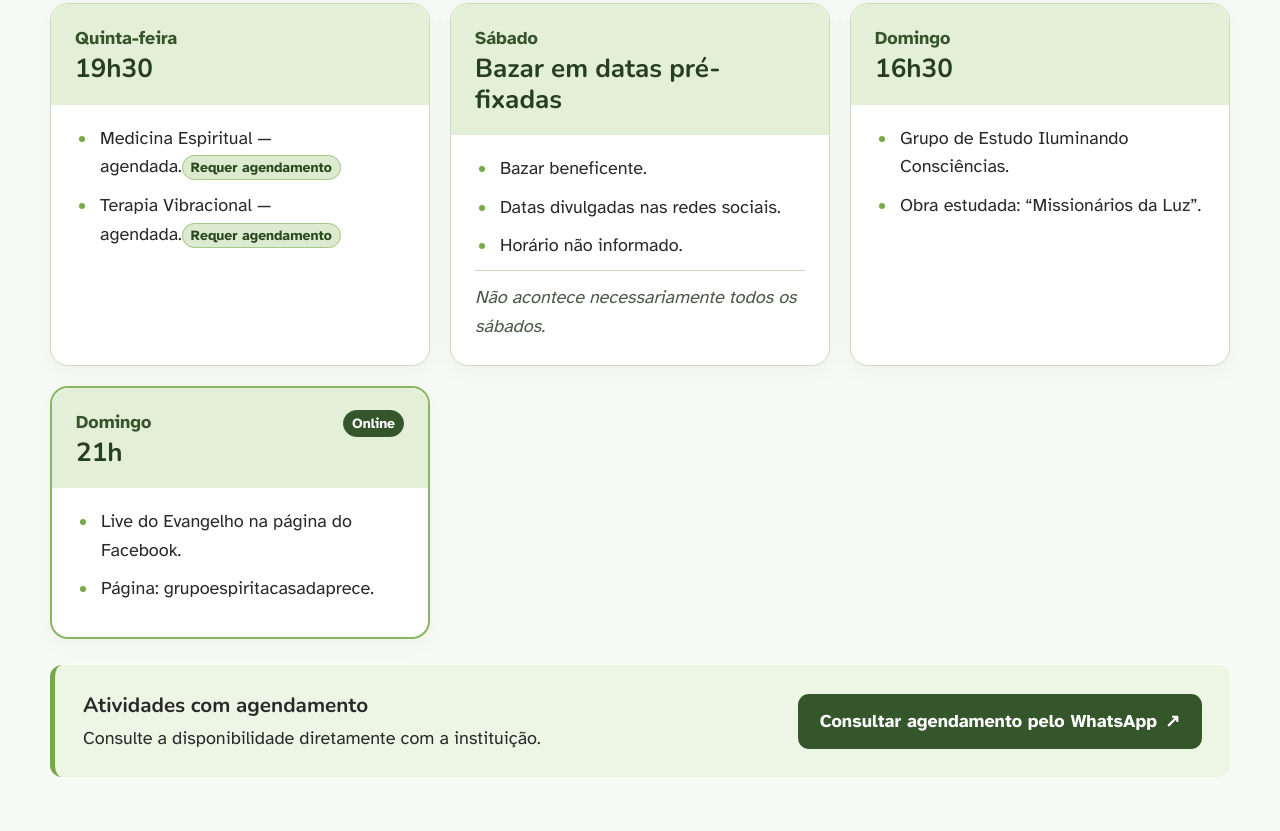
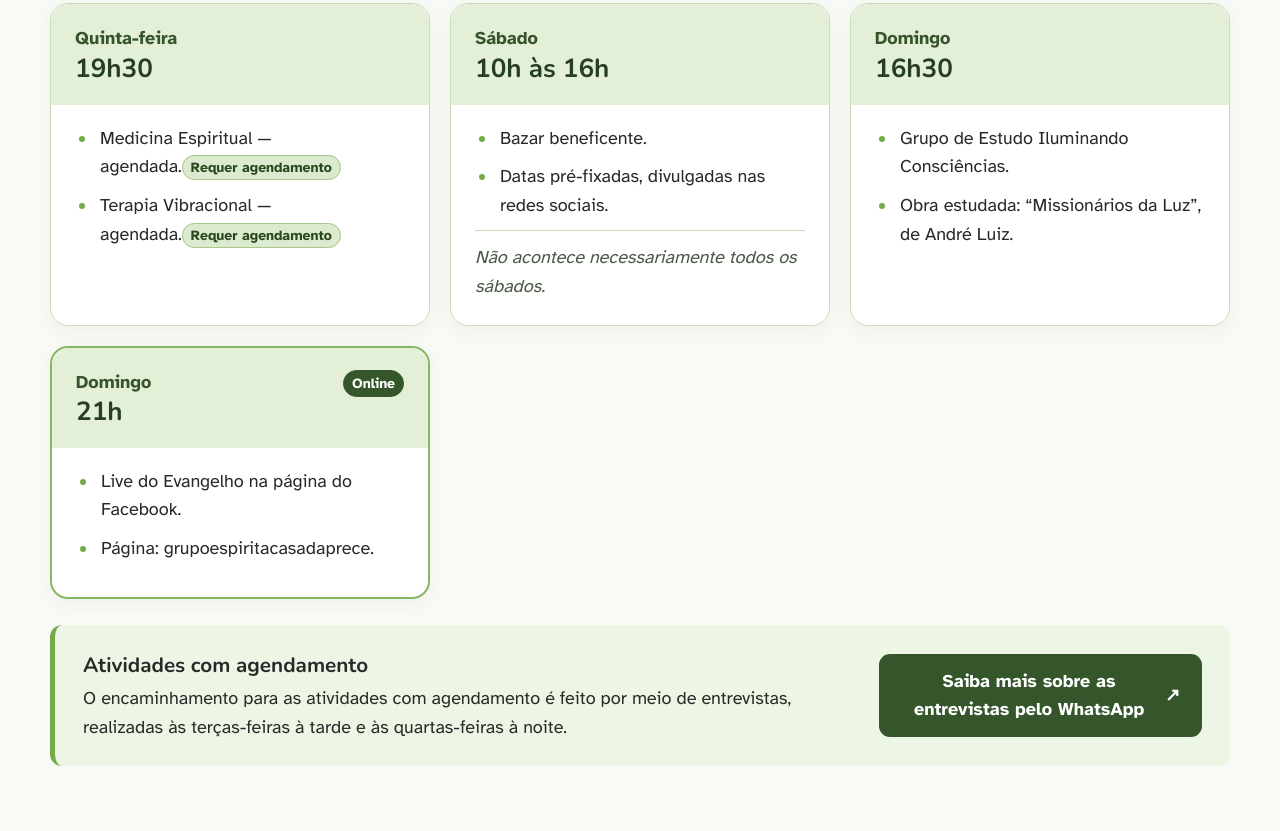
Before and after one commit to luizborges17/teste, a website built with Vite: page index.html in a window 1280 px wide. Shown: the part 1289-2120 px from the top of the page. Built offline with nearby package versions, Linux system fonts and the light colour scheme.

Commit message:
atualizacao

```diff
--- a/index.html
+++ b/index.html
@@ -58,8 +58,8 @@
           </div>
           <div id="schedule-grid" class="schedule-grid"></div>
           <div class="appointment-callout">
-            <div><strong>Atividades com agendamento</strong><p>Consulte a disponibilidade diretamente com a instituição.</p></div>
-            <a class="button button-primary" href="https://wa.me/5512987111368" target="_blank" rel="noopener noreferrer">Consultar agendamento pelo WhatsApp <span aria-hidden="true">↗</span></a>
+            <div><strong>Atividades com agendamento</strong><p>O encaminhamento para as atividades com agendamento é feito por meio de entrevistas, realizadas às terças-feiras à tarde e às quartas-feiras à noite.</p></div>
+            <a class="button button-primary" href="https://wa.me/5512987111368" target="_blank" rel="noopener noreferrer">Saiba mais sobre as entrevistas pelo WhatsApp <span aria-hidden="true">↗</span></a>
           </div>
         </div>
       </section>
@@ -80,9 +80,9 @@
             </div>
           </section>
           <div class="solidarity-grid">
-            <article class="solidarity-card"><span class="card-number" aria-hidden="true">01</span><h3>Cadastro para cestas básicas</h3><p>Realizado às terças-feiras, a partir das 14h.</p></article>
+            <article class="solidarity-card"><span class="card-number" aria-hidden="true">01</span><h3>Projeto LuUz</h3><p>Entrega cestas básicas, carinho e oração a quem precisa. O cadastro para cestas básicas é realizado às terças-feiras, a partir das 14h.</p></article>
             <article class="solidarity-card"><span class="card-number" aria-hidden="true">02</span><h3>Quentinhas da Prece</h3><p>Preparação realizada às terças-feiras, a partir das 14h.</p></article>
-            <article class="solidarity-card"><span class="card-number" aria-hidden="true">03</span><h3>Bazar beneficente</h3><p>Acontece em datas pré-fixadas, divulgadas nas redes sociais. Horário não informado.</p></article>
+            <article class="solidarity-card"><span class="card-number" aria-hidden="true">03</span><h3>Bazar beneficente</h3><p>Arrecadamos doações em geral para o bazar, e os valores arrecadados são destinados às ações sociais. Acontece sempre das 10h às 16h, em datas pré-fixadas, divulgadas nas redes sociais.</p></article>
           </div>
           <div class="center-action"><p>Quer saber mais sobre as ações solidárias?</p><a class="text-link" href="https://wa.me/5512987111368" target="_blank" rel="noopener noreferrer">Consulte a Casa da Prece pelo WhatsApp <span aria-hidden="true">↗</span></a></div>
         </div>
--- a/script.js
+++ b/script.js
@@ -3,8 +3,8 @@ const schedule = [
   { day: 'Terça-feira', time: '14h', activities: ['Tardes de Reflexão e Estudo do Evangelho.', 'Passe coletivo.', 'Passe de tratamento.', 'Atendimento Fraterno.', 'Atendimento Psicoespiritual — agendado.', 'Cadastro para cestas básicas.', 'Preparação das Quentinhas da Prece.'], scheduled: ['Atendimento Psicoespiritual — agendado.'] },
   { day: 'Quarta-feira', time: '19h30', activities: ['Palestra.', 'Passe coletivo.', 'Passe de tratamento.', 'Estudo do Evangelho Infantojuvenil.', 'Atendimento Fraterno.', 'Tratamento Espiritual.'] },
   { day: 'Quinta-feira', time: '19h30', activities: ['Medicina Espiritual — agendada.', 'Terapia Vibracional — agendada.'], scheduled: ['Medicina Espiritual — agendada.', 'Terapia Vibracional — agendada.'] },
-  { day: 'Sábado', time: 'Bazar em datas pré-fixadas', activities: ['Bazar beneficente.', 'Datas divulgadas nas redes sociais.', 'Horário não informado.'], note: 'Não acontece necessariamente todos os sábados.' },
-  { day: 'Domingo', time: '16h30', activities: ['Grupo de Estudo Iluminando Consciências.', 'Obra estudada: “Missionários da Luz”.'] },
+  { day: 'Sábado', time: '10h às 16h', activities: ['Bazar beneficente.', 'Datas pré-fixadas, divulgadas nas redes sociais.'], note: 'Não acontece necessariamente todos os sábados.' },
+  { day: 'Domingo', time: '16h30', activities: ['Grupo de Estudo Iluminando Consciências.', 'Obra estudada: “Missionários da Luz”, de André Luiz.'] },
   { day: 'Domingo', time: '21h', activities: ['Live do Evangelho na página do Facebook.', 'Página: grupoespiritacasadaprece.'], online: true }
 ];
 
```
